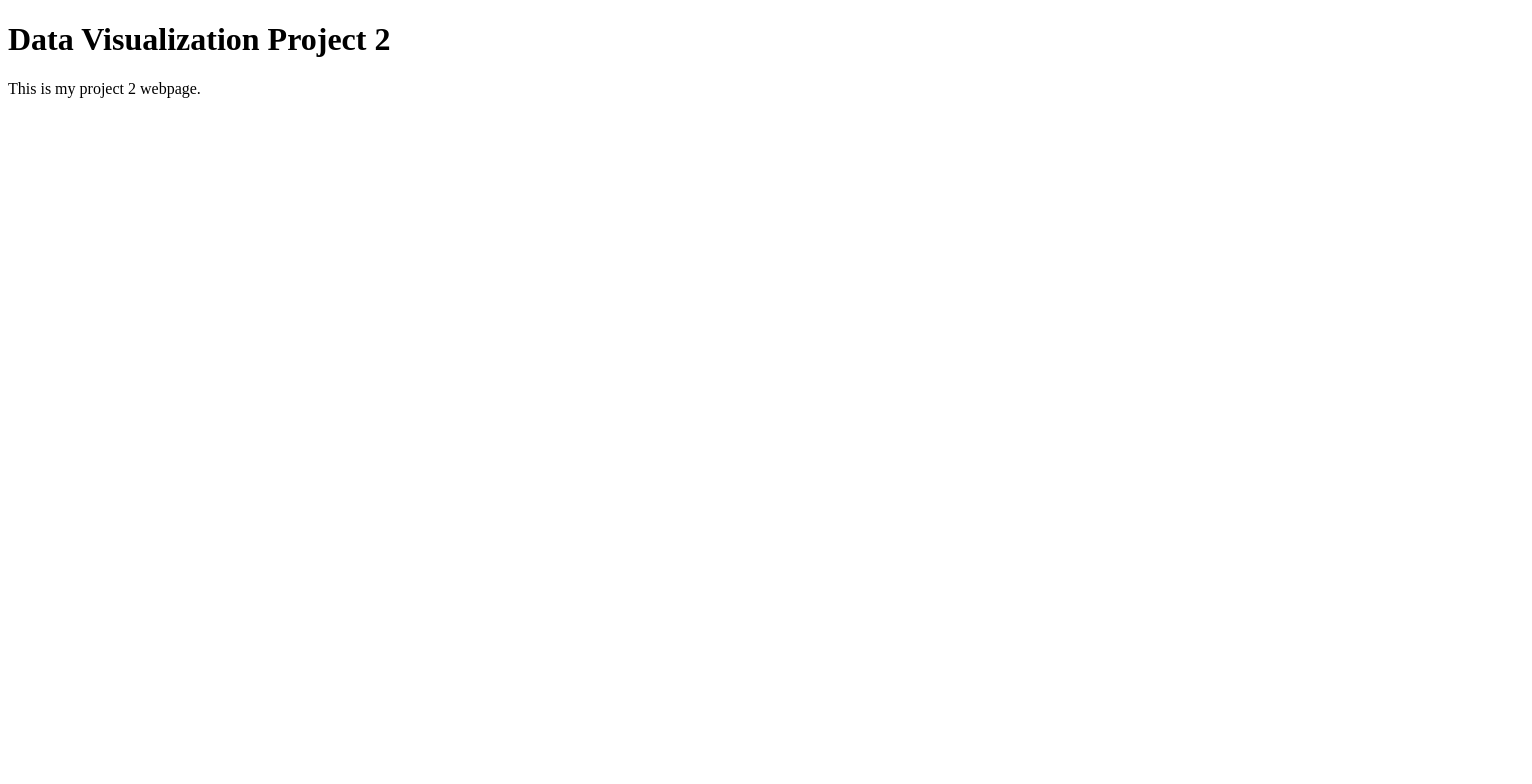
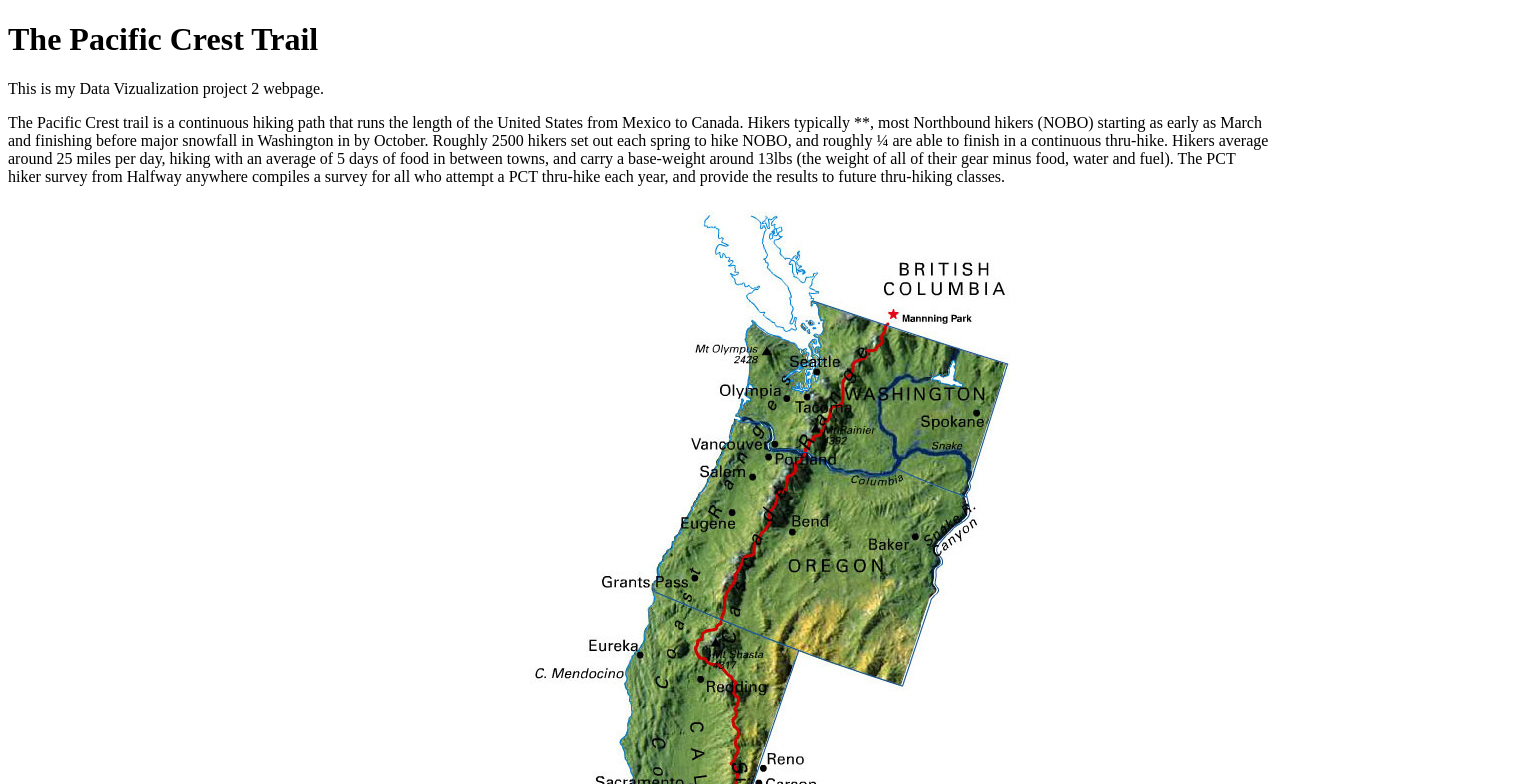
Before and after one commit to solmsted23/solmsted23.github.io, a plain HTML site: page dv-p2-page1.html in a window 1280 px wide. Shown: the top 784 px of the page, 1532 px wide, since content can reach past the window. Drawn offline with Linux system fonts and the light colour scheme.

Commit message:
pct copy

```diff
--- a/dv-p2-page1.html
+++ b/dv-p2-page1.html
@@ -1,7 +1,12 @@
 <!DOCTYPE html>
 <html>
 <body>
-<h1>Data Visualization Project 2</h1>
-<p>This is my project 2 webpage.</p>
+<h1>The Pacific Crest Trail</h1>
+<p>This is my Data Vizualization project 2 webpage.</p>
+<p>The Pacific Crest trail is a continuous hiking path that runs the length of the United States from Mexico to Canada. Hikers typically **, most Northbound hikers (NOBO) starting as early as March and finishing before major snowfall in Washington in by October. Roughly 2500 hikers set out each spring to hike NOBO, and roughly ¼ are able to finish in a continuous thru-hike. Hikers average around 25 miles per day, hiking with an average of 5 days of food in between towns, and carry a base-weight around 13lbs (the weight of all of their gear minus food, water and fuel).
+The PCT hiker survey from Halfway anywhere compiles a survey for all who attempt a PCT thru-hike each year, and provide the results to future thru-hiking classes.
+</p>
+<img src="pct_map.jpg" alt="Pacific Crest Trail Map">
+
 </body>
 </html>
```
Also changed, not shown: pct_map.jpg (added).
